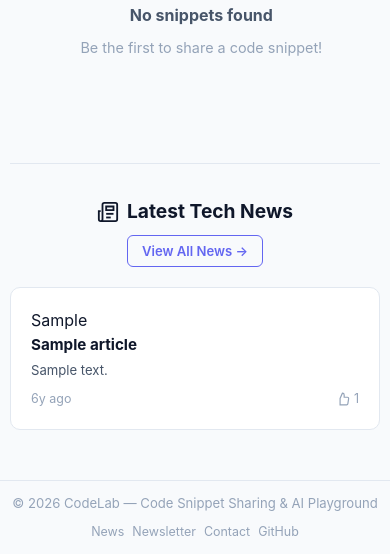
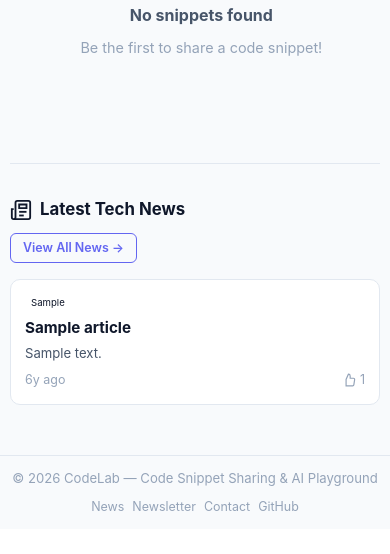
Before and after one commit to SouravGiri-007/codelab, a Flask app: page / in a window 390 px wide. Shown: the part 330-884 px from the top of the page. After the commit the page ends 841 px from the top, so only its background shows below. Run offline with Flask 3, Linux system fonts and the light colour scheme; tables that the repository leaves empty hold one stand-in row (values such as "Sample post"); some libraries are stand-ins or nearby versions.

Commit message:
Enhance news section styling with improved layout and typography

```diff
--- a/app/static/css/style.css
+++ b/app/static/css/style.css
@@ -1312,11 +1312,51 @@ body.nav-open { overflow: hidden; }
     .page-header h1 { font-size: 1.3rem; }
 
     /* News on Explore */
+    .news-on-explore {
+        margin-top: 28px;
+        padding-top: 20px;
+    }
+    .news-on-explore .section-header {
+        flex-direction: column;
+        align-items: flex-start;
+        gap: 10px;
+        margin-bottom: 16px;
+    }
+    .news-on-explore .section-title {
+        font-size: 1.05rem;
+    }
     .news-on-explore .news-grid {
         grid-template-columns: 1fr;
         gap: 12px;
     }
-    .news-on-explore { margin-top: 32px; padding-top: 24px; }
+    .news-on-explore .news-card {
+        padding: 14px;
+    }
+    .news-on-explore .news-card-title {
+        font-size: 0.9rem;
+        -webkit-line-clamp: 2;
+        overflow-wrap: break-word;
+    }
+    .news-on-explore .news-card-summary {
+        font-size: 0.8rem;
+        -webkit-line-clamp: 2;
+        margin-bottom: 6px;
+    }
+    .news-on-explore .news-card-footer {
+        flex-direction: row;
+        flex-wrap: wrap;
+        gap: 8px;
+        font-size: 0.75rem;
+    }
+    .news-on-explore .news-card-source {
+        font-size: 0.6rem;
+        padding: 1px 6px;
+        margin-bottom: 6px;
+    }
+    .news-on-explore .btn-outline {
+        font-size: 0.78rem;
+        padding: 5px 12px;
+    }
 
     /* Snippet detail */
     .snippet-detail-title { font-size: 1.2rem; }
```
